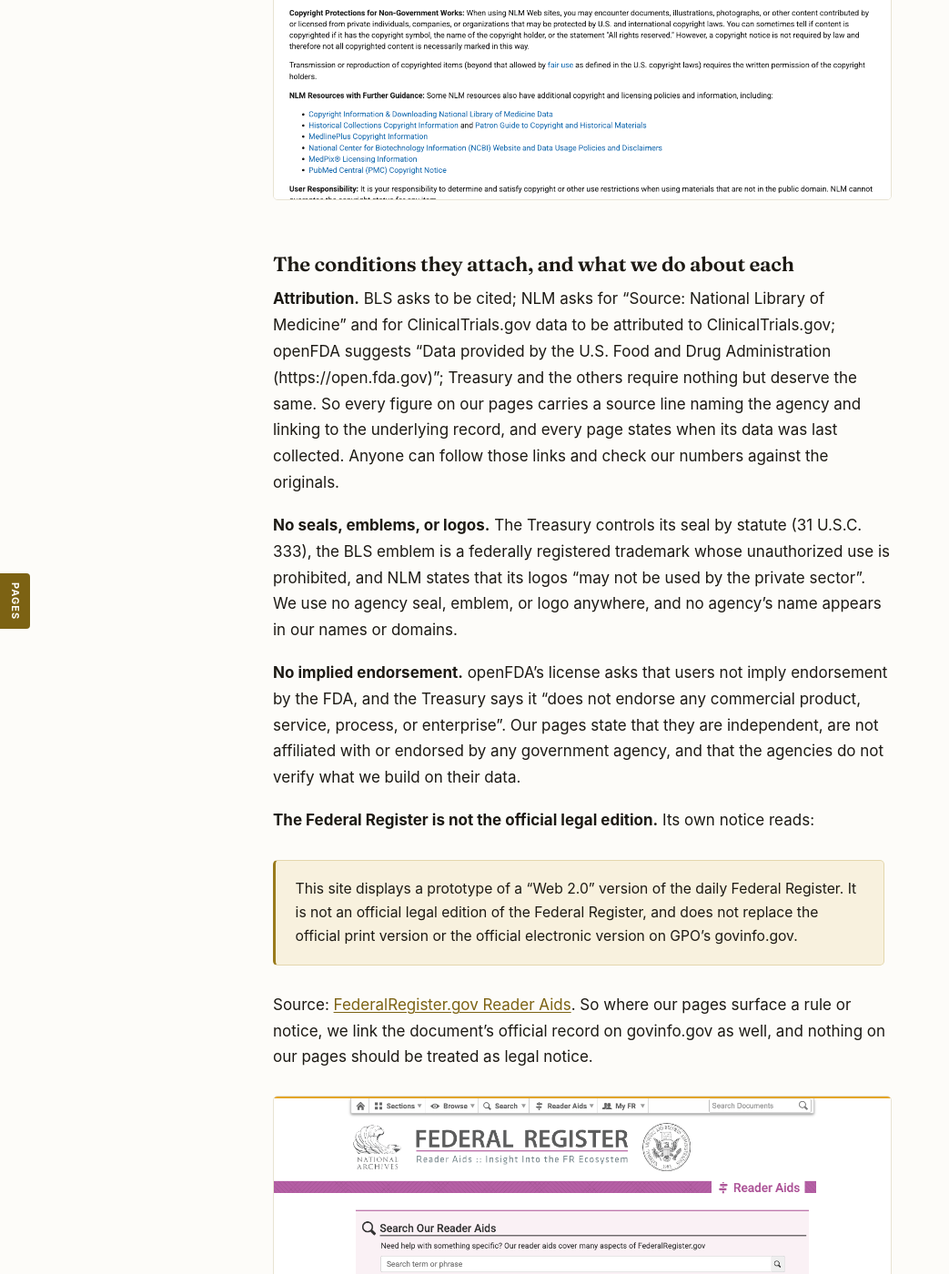
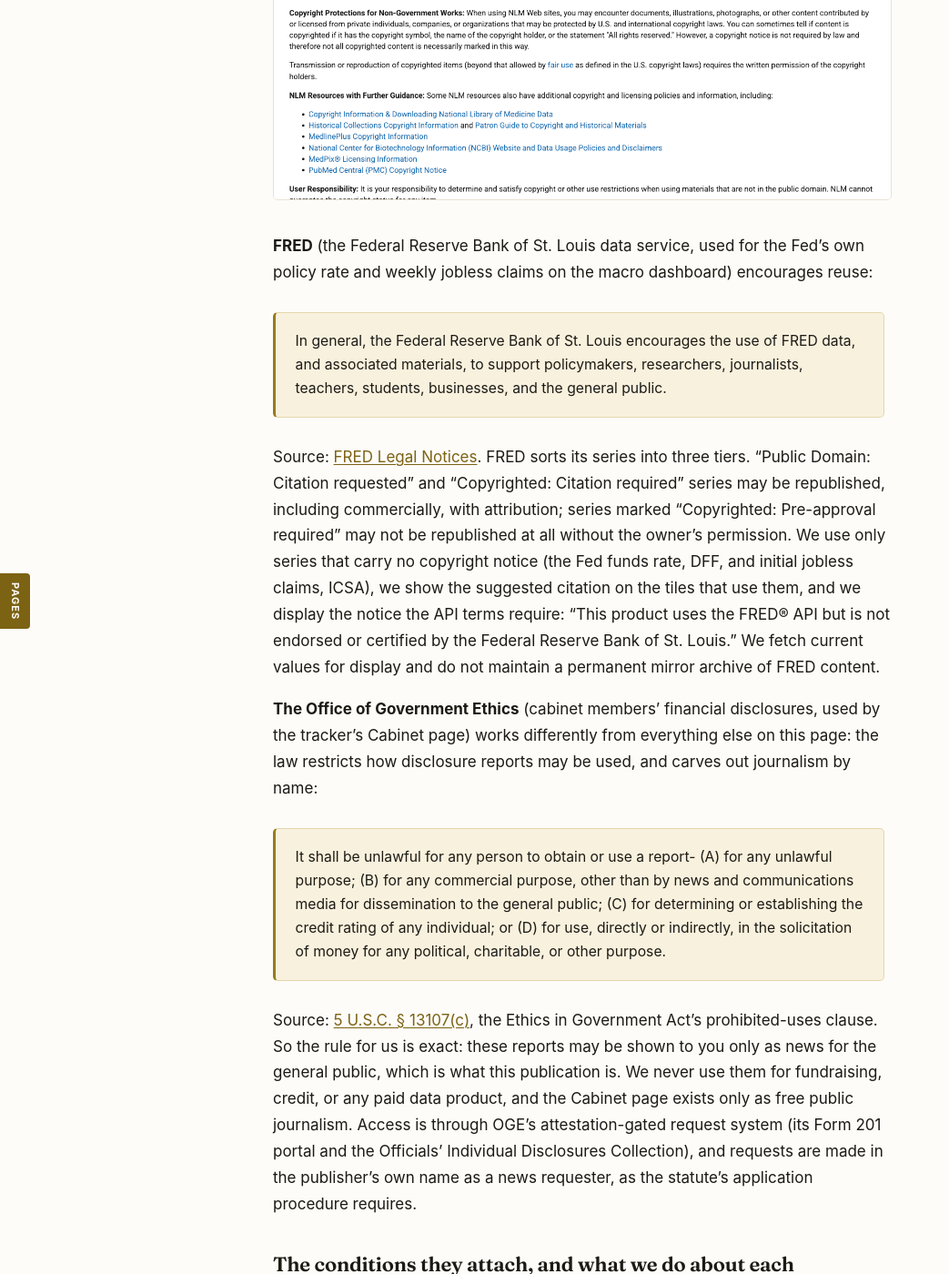
Before and after one commit to themicrocapinvestor/MM-Policies, a Jekyll site: the page built from us-gov-data.md, in a window 1280 px wide and 1400 px high, scrolled down 6512 px. Shown: the whole window at 91% size, without its empty margins (0-1043 px from the left). Built offline with Jekyll 4.4.1, drawn with Linux system fonts in a browser that asks for light colours.

Commit message:
us-gov-data: add FRED (tiers + API disclaimer) and OGE (news-media carve-out) sections

```diff
--- a/us-gov-data.md
+++ b/us-gov-data.md
@@ -94,7 +94,6 @@ Source: [openFDA Terms of Service](https://open.fda.gov/terms/).
 **ClinicalTrials.gov** (trial registrations and status changes) makes its data available
 to all requesters at no charge, and the National Library of Medicine states the general
 rule for its sites:
-
 > Works produced by the U.S. government are not subject to copyright protection in the
 > United States. Any such works found on National Library of Medicine (NLM) Web sites may
 > be freely used or reproduced without permission in the U.S.
@@ -105,6 +104,43 @@ United States, and it licenses that data on conditions (credit, freshness, and n
 any changes), which we follow and describe below.
 
 ![NLM web policies, copyright section](assets/us-gov-nlm-policies.png)
+
+**FRED** (the Federal Reserve Bank of St. Louis data service, used for the Fed's own
+policy rate and weekly jobless claims on the macro dashboard) encourages reuse:
+
+> In general, the Federal Reserve Bank of St. Louis encourages the use of FRED data, and
+> associated materials, to support policymakers, researchers, journalists, teachers,
+> students, businesses, and the general public.
+
+Source: [FRED Legal Notices](https://fred.stlouisfed.org/legal/). FRED sorts its series
+into three tiers. "Public Domain: Citation requested" and "Copyrighted: Citation
+required" series may be republished, including commercially, with attribution; series
+marked "Copyrighted: Pre-approval required" may not be republished at all without the
+owner's permission. We use only series that carry no copyright notice (the Fed funds
+rate, DFF, and initial jobless claims, ICSA), we show the suggested citation on the
+tiles that use them, and we display the notice the API terms require: "This product uses
+the FRED® API but is not endorsed or certified by the Federal Reserve Bank of St. Louis."
+We fetch current values for display and do not maintain a permanent mirror archive of
+FRED content.
+
+**The Office of Government Ethics** (cabinet members' financial disclosures, used by the
+tracker's Cabinet page) works differently from everything else on this page: the law
+restricts how disclosure reports may be used, and carves out journalism by name:
+
+> It shall be unlawful for any person to obtain or use a report- (A) for any unlawful
+> purpose; (B) for any commercial purpose, other than by news and communications media
+> for dissemination to the general public; (C) for determining or establishing the
+> credit rating of any individual; or (D) for use, directly or indirectly, in the
+> solicitation of money for any political, charitable, or other purpose.
+
+Source: [5 U.S.C. § 13107(c)](https://www.govinfo.gov/link/uscode/5/13107?link-type=html),
+the Ethics in Government Act's prohibited-uses clause. So the rule for us is exact: these
+reports may be shown to you only as news for the general public, which is what this
+publication is. We never use them for fundraising, credit, or any paid data product, and
+the Cabinet page exists only as free public journalism. Access is through OGE's
+attestation-gated request system (its Form 201 portal and the Officials' Individual
+Disclosures Collection), and requests are made in the publisher's own name as a news
+requester, as the statute's application procedure requires.
 
 ## The conditions they attach, and what we do about each
 
```
